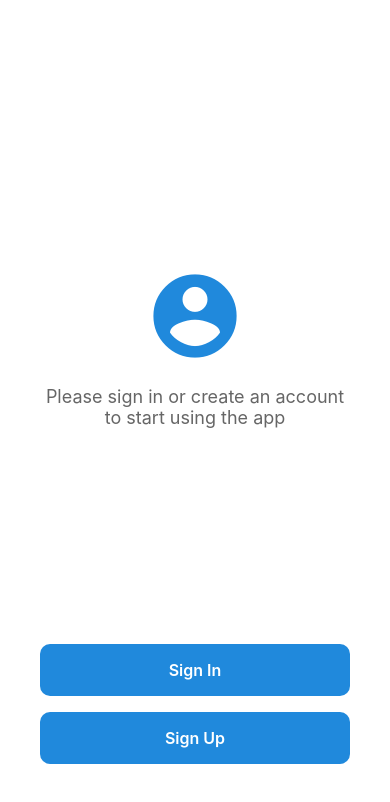
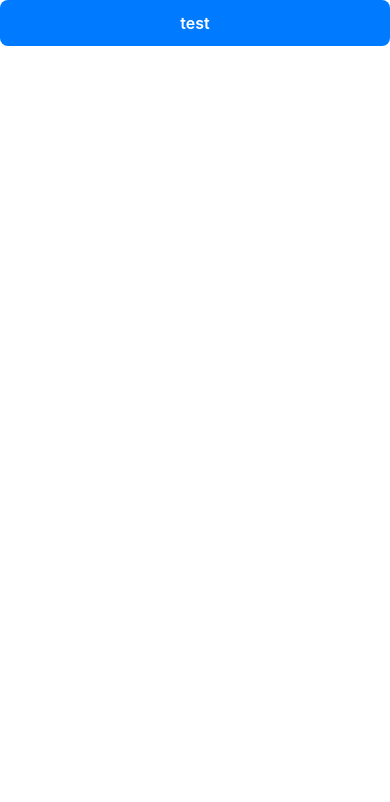
Before and after one commit to DmitryShastel/CookBook, a React Native app: screen / in a window 390 px wide. Shown: the top 802 px of the page. Built offline with nearby package versions, Linux system fonts and the light colour scheme.

Commit message:
fix: The ReusableButton is updated

```diff
--- a/src/app/App.tsx
+++ b/src/app/App.tsx
@@ -1,12 +1,12 @@
 import { View } from 'react-native';
 import { SafeAreaProvider } from 'react-native-safe-area-context';
-import { HomeScreen } from '@/screens/home/HomeScreen';
+import { ReusableButton } from '@/components/ui/button/ReusableButton';
 
 export default function App() {
   return (
     <SafeAreaProvider>
       <View style={{ flex: 1, backgroundColor: '#fff' }}>
-        <HomeScreen />
+        <ReusableButton title={'test'} />
       </View>
     </SafeAreaProvider>
   );
--- a/src/components/ui/button/ReusableButton.tsx
+++ b/src/components/ui/button/ReusableButton.tsx
@@ -1,4 +1,4 @@
-import { ActivityIndicator, Text, TouchableOpacity } from 'react-native';
+import { Button } from 'react-native-elements';
 import { ButtonInterface } from '@/components/ui/button/ReusableButton.types';
 import { styles } from '@/components/ui/button/ReusableButton.styles';
 
@@ -6,7 +6,6 @@ export const ReusableButton = ({
   callback,
   title,
   accessibilityLabel,
-  color = '#007AFF',
   loading = false,
   style,
   textStyle,
@@ -14,30 +13,18 @@ export const ReusableButton = ({
 }: ButtonInterface) => {
   const isDisabled = disabled || loading;
 
-  const buttonColorStyle = {
-    backgroundColor: isDisabled ? '#CCCCCC' : color,
-  };
-
   return (
-    <TouchableOpacity
+    <Button
+      title={title}
       onPress={callback}
+      disabled={isDisabled}
+      loading={loading}
+      buttonStyle={[styles.button, style]}
+      titleStyle={[styles.text, textStyle]}
+      disabledStyle={styles.disabled}
+      disabledTitleStyle={styles.disabledText}
       accessibilityLabel={accessibilityLabel}
-      disabled={isDisabled}
-      style={[styles.button, buttonColorStyle, style]}
       activeOpacity={0.7}
-    >
-      {loading ? (
-        <ActivityIndicator
-          color={isDisabled ? '#666666' : '#FFFFFF'}
-          size="small"
-        />
-      ) : (
-        <Text
-          style={[styles.text, textStyle, isDisabled && styles.disabledText]}
-        >
-          {title}
-        </Text>
-      )}
-    </TouchableOpacity>
+    />
   );
 };
```
